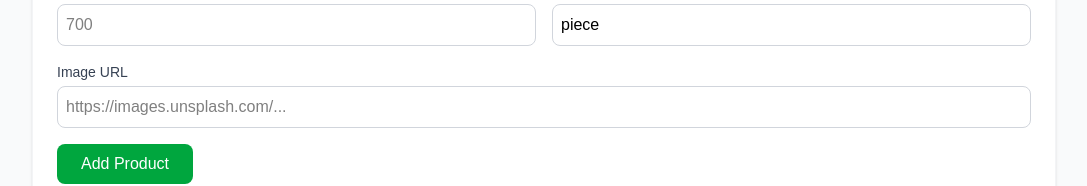
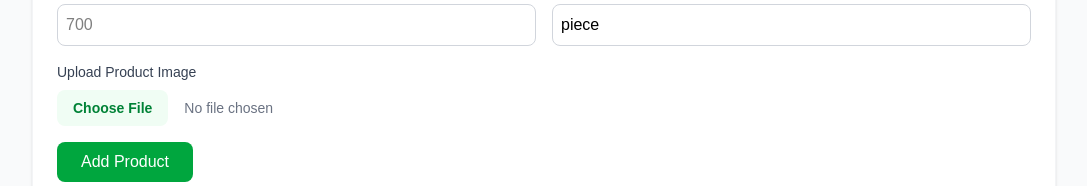
Before and after one commit to rabiubello88-max/maitama-market, a Next.js app: page /admin in a window 1280 px wide. Shown: the part 263-449 px from the top of the page, without its empty margins (96-1183 px from the left). Built offline with nearby package versions, Linux system fonts and the light colour scheme; no server answers; the database is empty.

Commit message:
Restore local file upload capability for products

```diff
--- a/src/app/admin/page.tsx
+++ b/src/app/admin/page.tsx
@@ -31,7 +31,7 @@ export default function AdminPage() {
   const [editingPrices, setEditingPrices] = useState<{ [key: string]: number }>({});
   const [savingId, setSavingId] = useState<string | null>(null);
 
-  // New product form
+  // New product form states
   const [name, setName] = useState("");
   const [category, setCategory] = useState(CATEGORIES[0]);
   const [price, setPrice] = useState("");
@@ -60,6 +60,18 @@ export default function AdminPage() {
     }
     setLoading(false);
   }
+
+  // Handle local image file upload and convert to Data URL
+  const handleImageFileChange = (e: React.ChangeEvent<HTMLInputElement>) => {
+    const file = e.target.files?.[0];
+    if (file) {
+      const reader = new FileReader();
+      reader.onloadend = () => {
+        setImageUrl(reader.result as string);
+      };
+      reader.readAsDataURL(file);
+    }
+  };
 
   const handleToggleAvailability = async (id: string, currentStatus: boolean) => {
     const { error } = await supabase
@@ -198,15 +210,28 @@ export default function AdminPage() {
               />
             </div>
 
-            <div className="md:col-span-2">
-              <label className="block text-sm font-medium text-gray-700">Image URL</label>
+            {/* File Upload Field */}
+            <div className="md:col-span-2 space-y-2">
+              <label className="block text-sm font-medium text-gray-700">
+                Upload Product Image
+              </label>
               <input
-                type="url"
-                value={imageUrl}
-                onChange={(e) => setImageUrl(e.target.value)}
-                className="w-full mt-1 p-2 border border-gray-300 rounded-lg text-black"
-                placeholder="https://images.unsplash.com/..."
+                type="file"
+                accept="image/*"
+                onChange={handleImageFileChange}
+                className="w-full text-sm text-gray-500 file:mr-4 file:py-2 file:px-4 file:rounded-lg file:border-0 file:text-sm file:font-semibold file:bg-green-50 file:text-green-700 hover:file:bg-green-100 cursor-pointer"
               />
+
+              {imageUrl && (
+                <div className="flex items-center gap-3 mt-2">
+                  <img
+                    src={imageUrl}
+                    alt="Preview"
+                    className="w-16 h-16 object-cover rounded-lg border"
+                  />
+                  <span className="text-xs text-green-600 font-medium">Image ready for upload</span>
+                </div>
+              )}
             </div>
 
             <div className="md:col-span-2">
```
